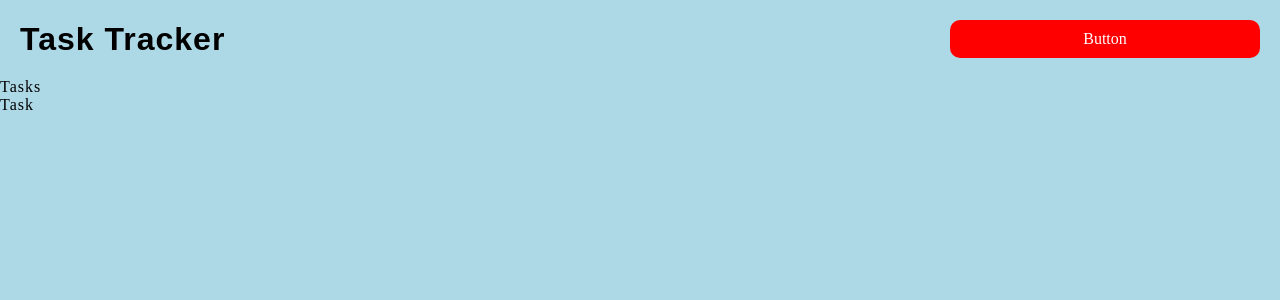
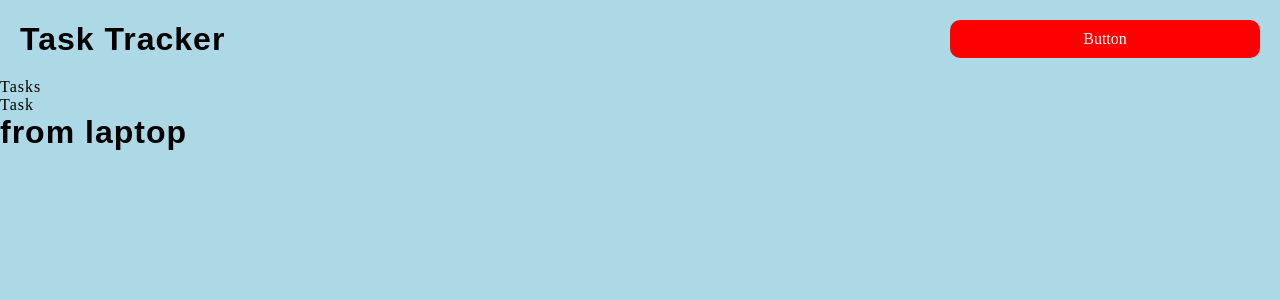
Before and after one commit to pdharma01/vite-task-tracker01, a React (Vite) app: page / in a window 1280 px wide. Shown: the top 300 px of the page. Built offline with nearby package versions, Linux system fonts and the light colour scheme.

Commit message:
commit from laptop

```diff
--- a/src/App.jsx
+++ b/src/App.jsx
@@ -12,6 +12,7 @@ function App() {
     <>
       <Header/>
       <Tasks/>
+      <h1>from laptop</h1>
     </>
   )
 }
```
